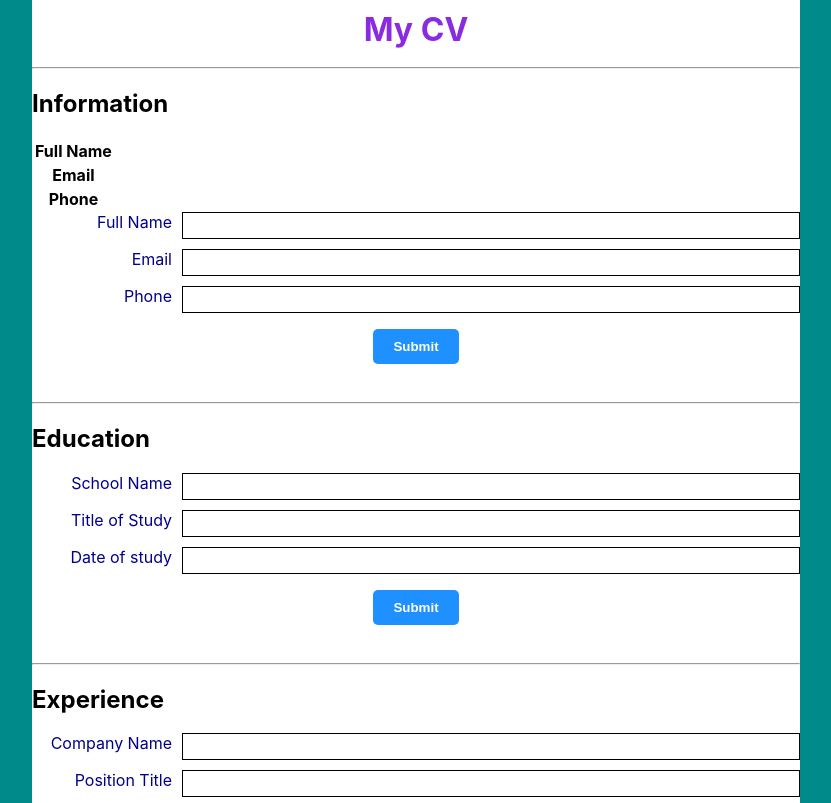
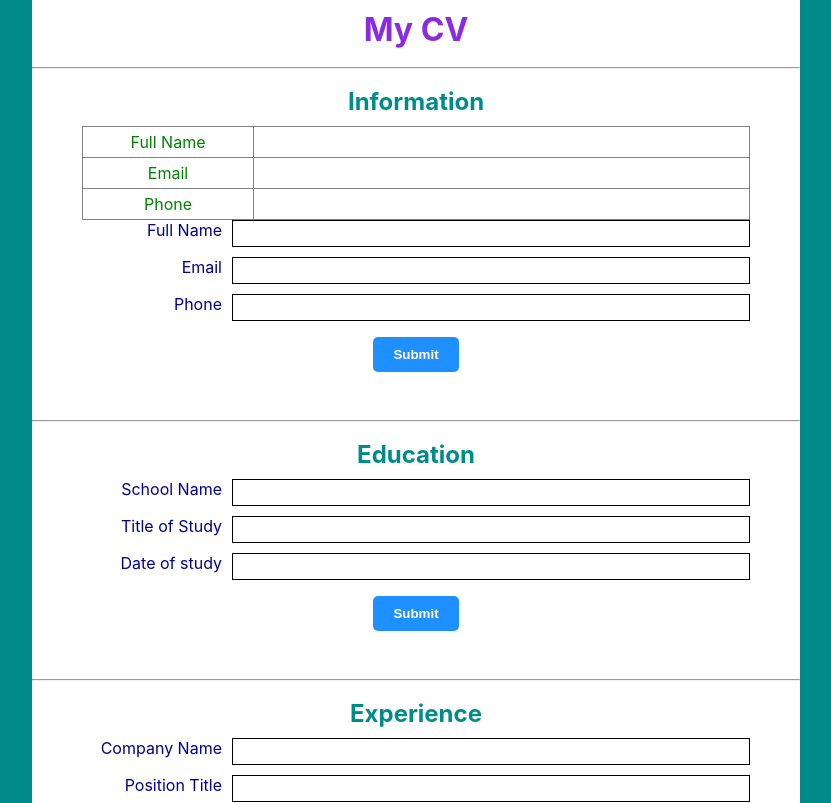
Before and after one commit to SonDo580/CV-application, a React (Create React App) app: page / in a window 1280 px wide. Shown: the top 803 px of the page, without its empty margins (224-1055 px from the left). Built offline with nearby package versions, Linux system fonts and the light colour scheme.

Commit message:
Style the table

```diff
--- a/src/App.css
+++ b/src/App.css
@@ -12,11 +12,11 @@ h1 {
   color: blueviolet;
 }
 
-.container {
+form {
   padding: 10px 50px;
 }
 
-.container h2 {
+form h2 {
   margin-top: 0;
   margin-bottom: 10px;
   text-align: center;
@@ -39,6 +39,10 @@ h1 {
   border: 1px solid black;
   height: 15px;
   padding: 5px;
+}
+
+.field p {
+  margin: 0;
 }
 
 .buttonContainer {
@@ -66,10 +70,18 @@ button:hover {
   background-color: blueviolet;
 }
 
-.school,
-.company {
-  border: 2px solid blueviolet;
-  margin-bottom: 20px;
-  padding: 20px;
-  border-radius: 10px;
+table {
+  border-collapse: collapse;
+  width: 100%;
 }
+
+table tr * {
+  border: 1px solid gray;
+  padding: 5px 10px;
+}
+
+table tr th {
+  width: 150px;
+  font-weight: normal;
+  color: green;
+}
```
